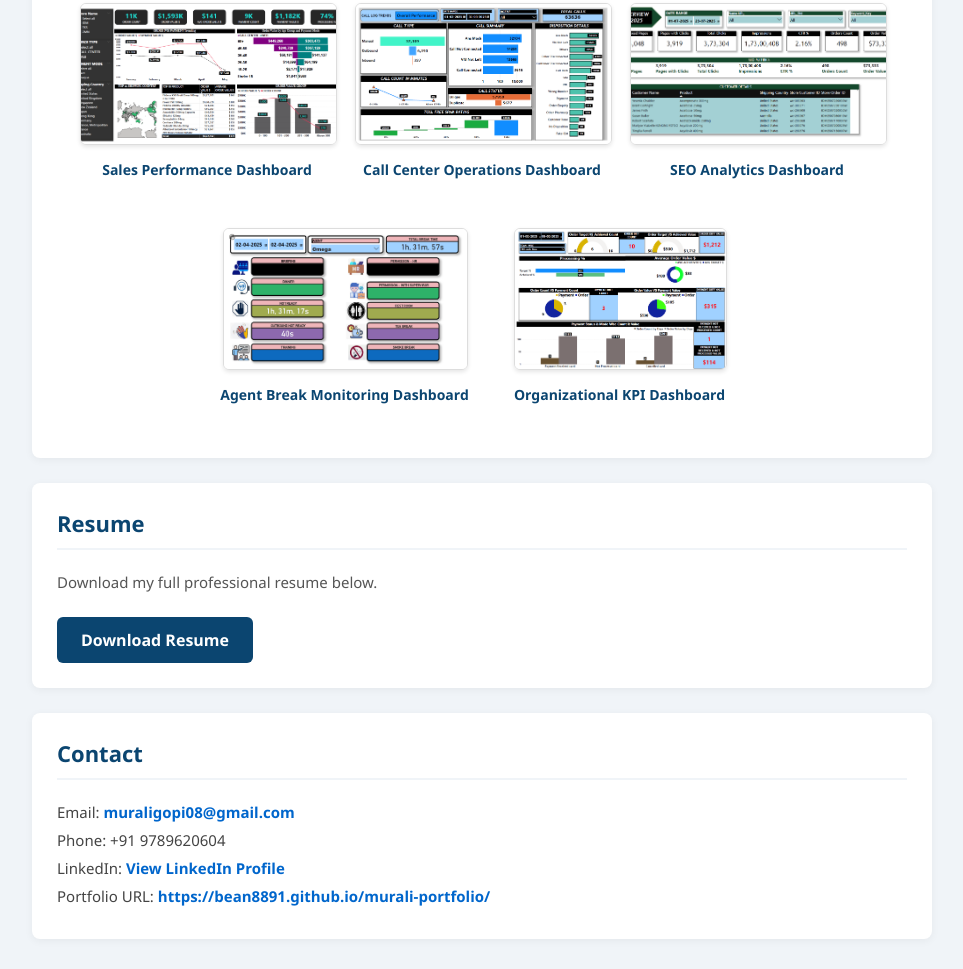
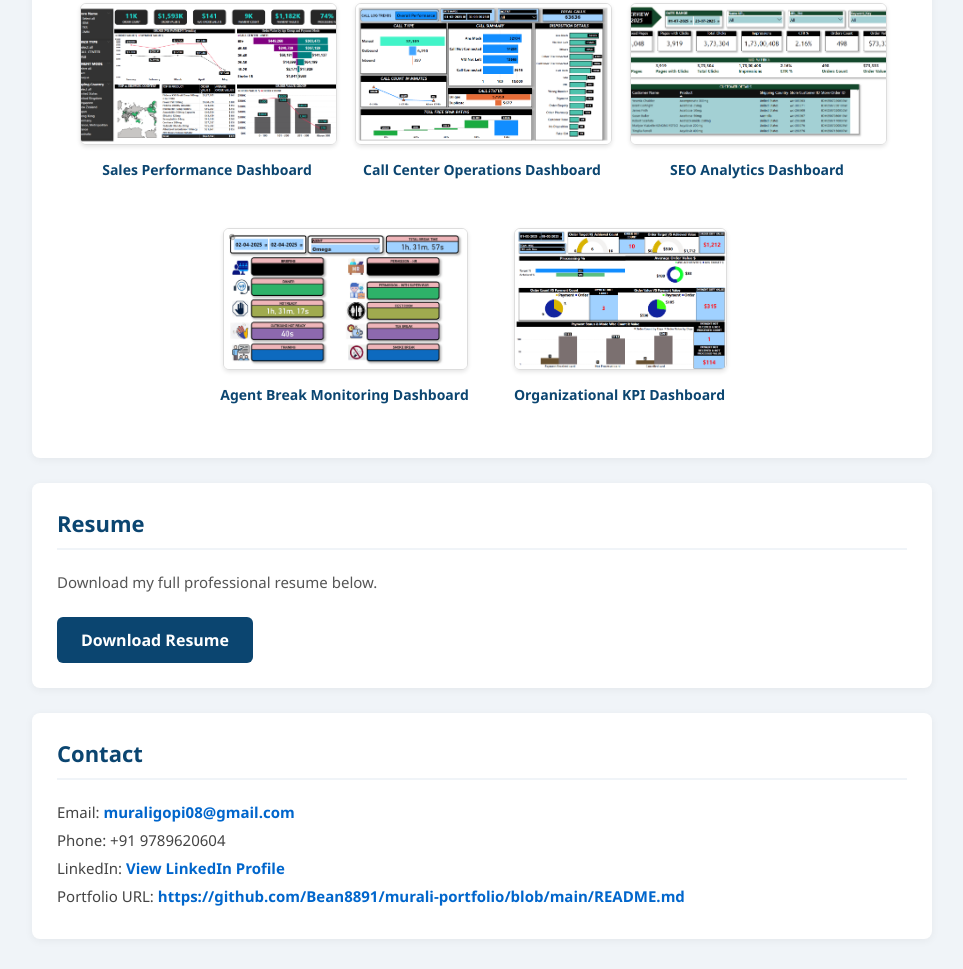
Before and after one commit to Bean8891/murali-portfolio, a plain HTML site: page index.html in a window 1280 px wide. Shown: the part 1638-2607 px from the top of the page, without its empty margins (158-1121 px from the left). Drawn offline with Linux system fonts and the light colour scheme.

Commit message:
Update index.html

```diff
--- a/index.html
+++ b/index.html
@@ -303,7 +303,7 @@
             <p>Email: <a href="mailto:muraligopi08@gmail.com">muraligopi08@gmail.com</a></p>
             <p>Phone: +91 9789620604</p>
             <p>LinkedIn: <a href="https://www.linkedin.com/in/murali-v-358837139/" target="_blank">View LinkedIn Profile</a></p>
-            <p>Portfolio URL: <a href="https://bean8891.github.io/murali-portfolio/" target="_blank">https://bean8891.github.io/murali-portfolio/</a></p>
+            <p>Portfolio URL: <a href="https://github.com/Bean8891/murali-portfolio/blob/main/README.md" target="_blank">https://github.com/Bean8891/murali-portfolio/blob/main/README.md</a></p>
         </div>
 
     </div>
```
